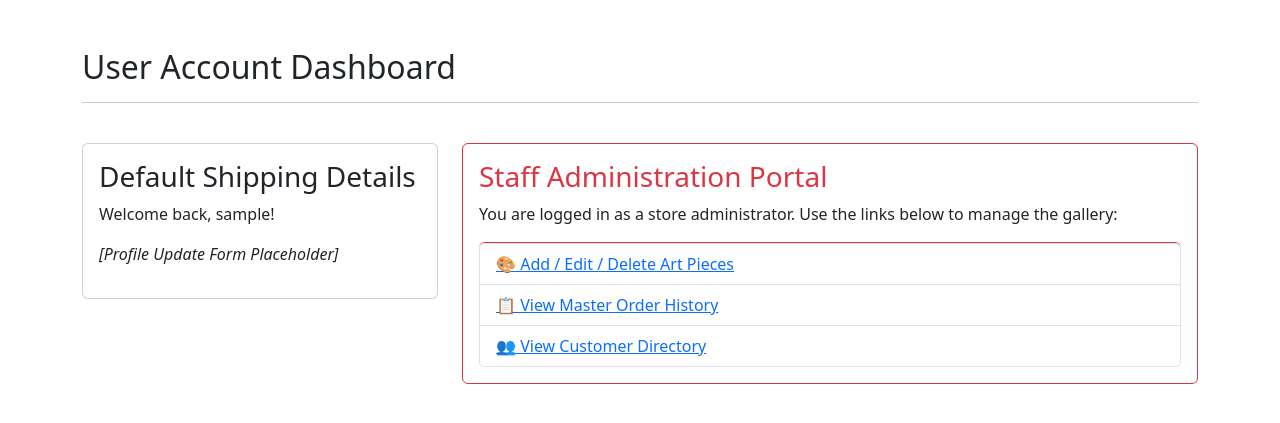
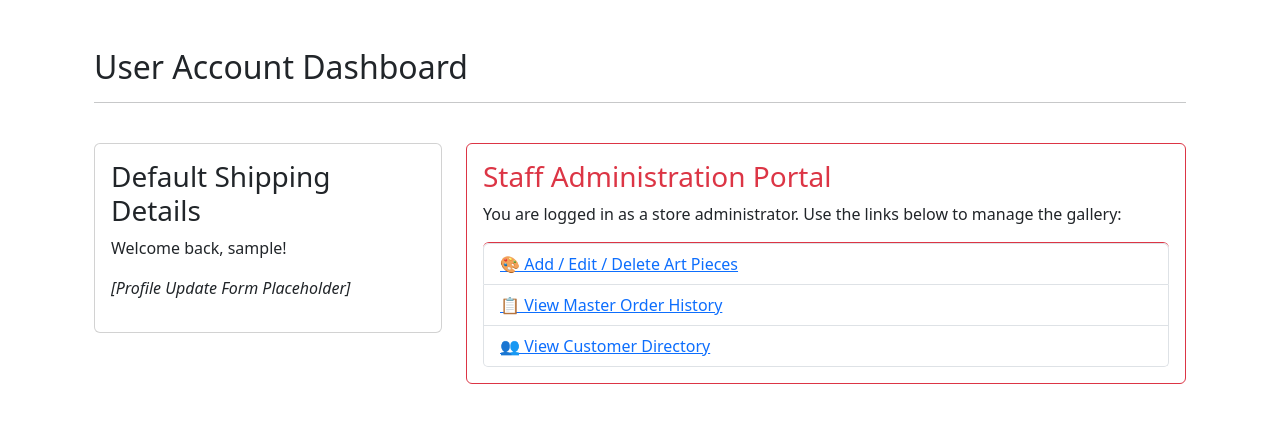
Before and after one commit to Analisa1984/brushed-up-things, a Django app: page /profile/ in a window 1280 px wide. Shown: the part 159-582 px from the top of the page. Run offline with Django 5.2, Linux system fonts and the light colour scheme; the visitor is signed in with stand-in values (Sample User, id 1).

Commit message:
Wrap blocke content into a Main tag with class container and my-4 to create space so text and images dont hug the edge of webpage.

```diff
--- a/templates/base.html
+++ b/templates/base.html
@@ -127,8 +127,10 @@
 
   </div>
 </nav>
+<main class="container my-4">
     {% block content %}
     {% endblock %}
+</main>
     <!-- Bootstrap JS link  -->
     <script src="https://cdn.jsdelivr.net/npm/bootstrap@5.3.3/dist/js/bootstrap.bundle.min.js"
     integrity="sha384-YvpcrYf0tY3lHB60NNkmXc5s9fDVZLESaAA55NDzOxhy9GkcIdslK1eN7N6jIeHz"
```
